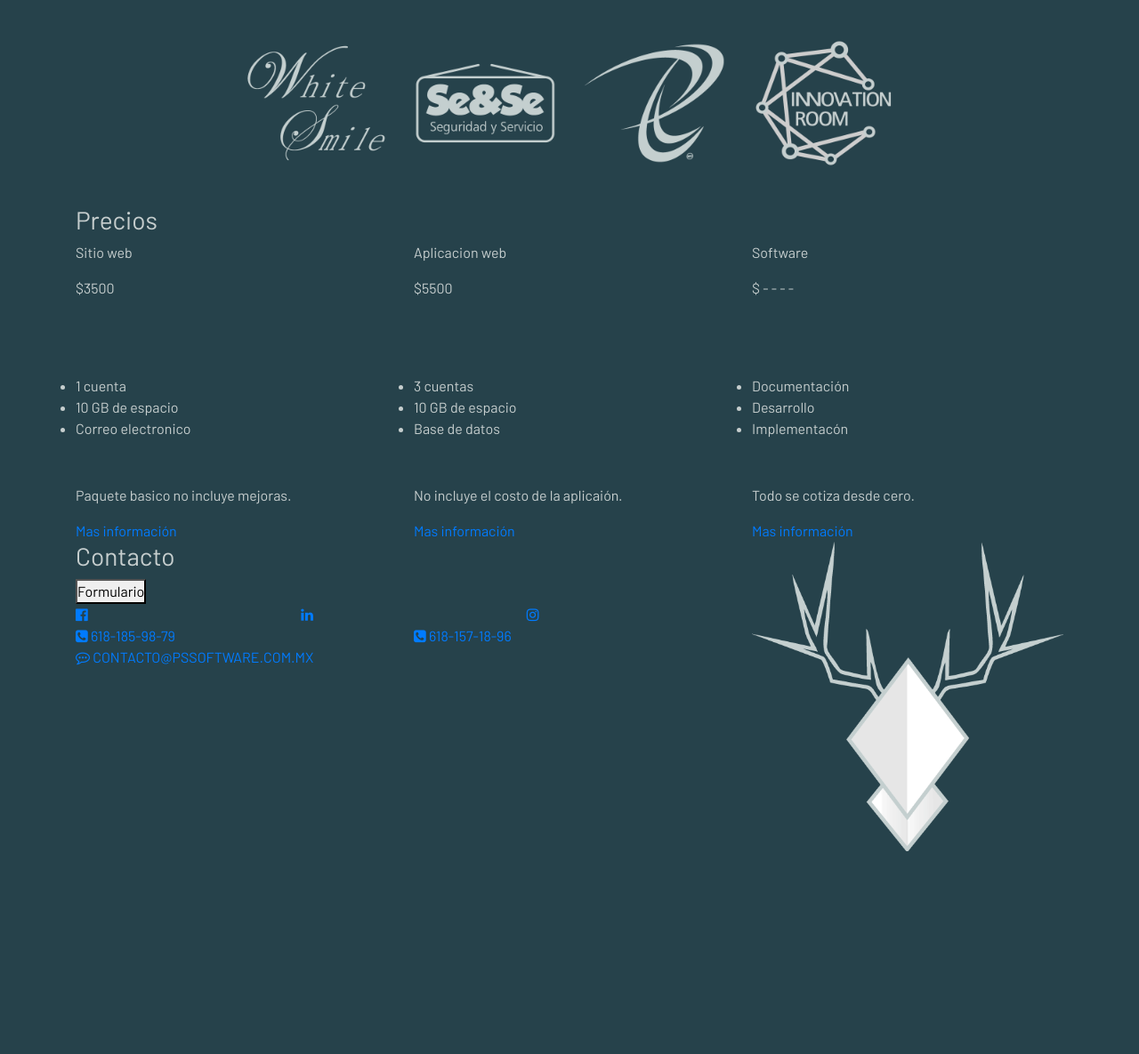
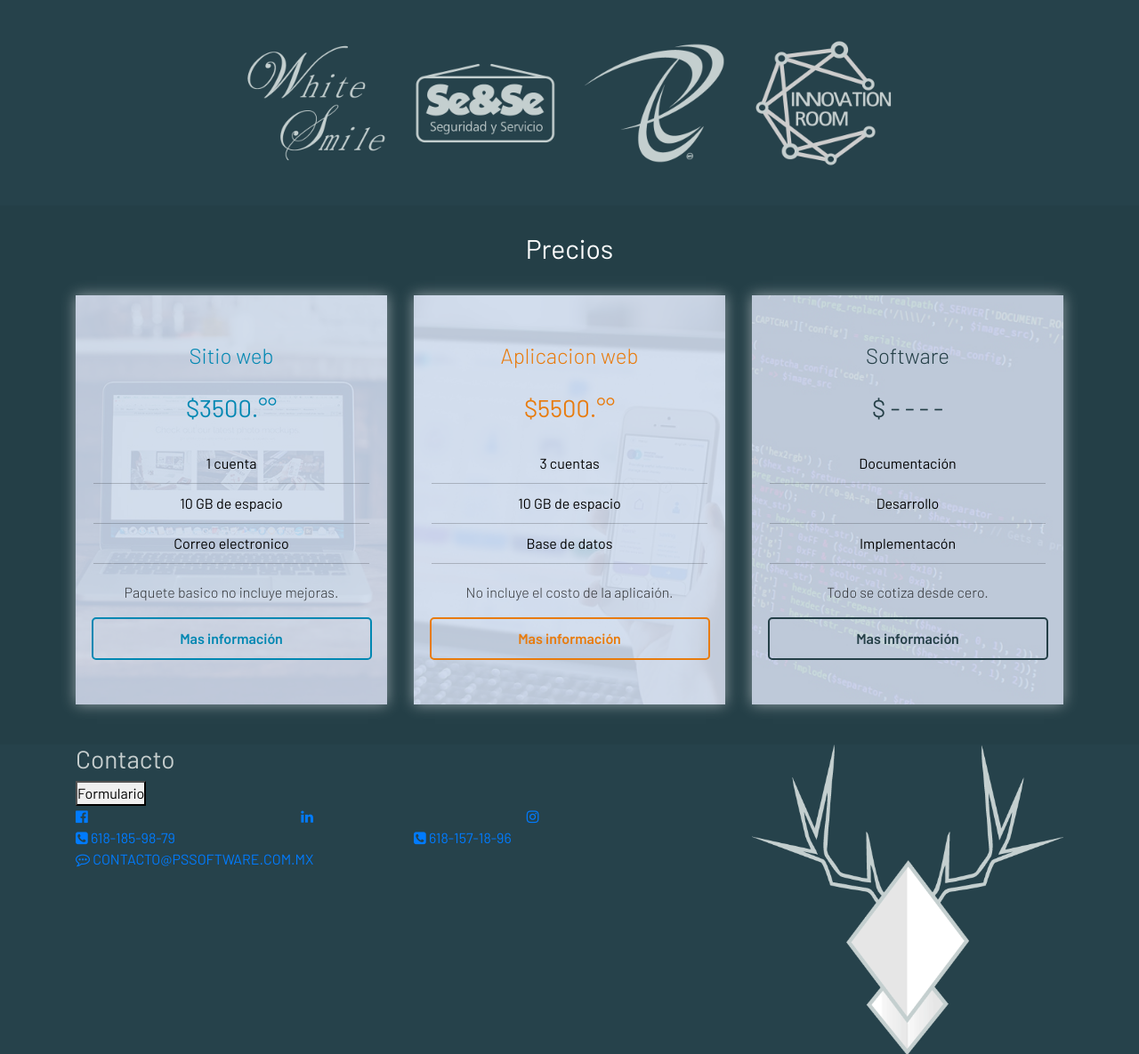
Before and after one commit to EdgarMijares/PSSWebSite, a PHP site: page / in a window 1280 px wide. Shown: the part 2503-3688 px from the top of the page at 89% size. Before the commit the page ends 3460 px from the top, so only its background shows below. Run offline with PHP 8.4, Linux system fonts and the light colour scheme; some libraries are stand-ins or nearby versions.

Commit message:
Terminar estilos costos

```diff
--- a/css/estilos.css
+++ b/css/estilos.css
@@ -83,6 +83,8 @@ header {
     header .filtro .contenedor_logo_menu .contenedor-btns a {
       width: 300px; } }
 @media screen and (max-width: 500px) {
+  header .filtro .contenedor_logo_menu .menu {
+    text-align: center; }
   header .filtro .textos .primera_linea {
     letter-spacing: 4px; }
   header .filtro .textos .contenedor-btns a {
@@ -128,6 +130,101 @@ header {
     font-weight: 400;
     font-size: 30px;
     margin-bottom: 35px; }
+.main .precios {
+  background: #243F47;
+  padding: 30px 0; }
+  .main .precios .titulo {
+    color: #FFF;
+    text-align: center;
+    font-weight: 400;
+    font-size: 30px;
+    margin-bottom: 35px; }
+  .main .precios .plan {
+    background: #F5F5F5;
+    color: #000;
+    text-align: center;
+    font-weight: 300;
+    -webkit-box-shadow: 0 0 15px 0 rgba(255, 255, 255, 0.5);
+    box-shadow: 0 0 15px 0 rgba(255, 255, 255, 0.5);
+    margin-bottom: 15px; }
+    .main .precios .plan .nombre {
+      font-size: 1.5em;
+      line-height: 1.5em;
+      margin-bottom: 20px; }
+    .main .precios .plan .precio {
+      font-size: 1.7em;
+      margin-bottom: 20px;
+      font-weight: 400; }
+    .main .precios .plan .caracteristicas {
+      list-style: none;
+      padding: 0 20px;
+      margin-bottom: 20px;
+      font-weight: 400; }
+      .main .precios .plan .caracteristicas li {
+        font-size: 1em;
+        padding: 10px;
+        border-bottom: 1px solid rgba(0, 0, 0, 0.2); }
+    .main .precios .plan .nota {
+      color: rgba(0, 0, 0, 0.75); }
+    .main .precios .plan .btn {
+      text-decoration: none;
+      width: 90%;
+      padding: 10px 0;
+      text-align: center;
+      display: inline-block;
+      border-radius: 5px;
+      font-weight: 600; }
+    .main .precios .plan.color1 {
+      background: url(../img/bg/bg-card-1.jpg);
+      background-size: cover;
+      background-position: center center;
+      background-repeat: none; }
+      .main .precios .plan.color1 .filtro {
+        padding: 50px 0;
+        background-color: rgba(207, 219, 237, 0.9); }
+        .main .precios .plan.color1 .filtro .nombre, .main .precios .plan.color1 .filtro .precio {
+          color: #0087B2; }
+        .main .precios .plan.color1 .filtro a {
+          color: #0087B2;
+          border: 2px solid #0087B2; }
+          .main .precios .plan.color1 .filtro a:hover {
+            color: #FFF;
+            background: #0087B2;
+            transition: 0.5s; }
+    .main .precios .plan.color2 {
+      background: url(../img/bg/bg-card-2.jpg);
+      background-size: cover;
+      background-position: center center;
+      background-repeat: none; }
+      .main .precios .plan.color2 .filtro {
+        padding: 50px 0;
+        background-color: rgba(207, 219, 237, 0.9); }
+        .main .precios .plan.color2 .filtro .nombre, .main .precios .plan.color2 .filtro .precio {
+          color: #E87B0C; }
+        .main .precios .plan.color2 .filtro a {
+          color: #E87B0C;
+          border: 2px solid #E87B0C; }
+          .main .precios .plan.color2 .filtro a:hover {
+            color: #FFF;
+            background: #E87B0C;
+            transition: 0.5s; }
+    .main .precios .plan.color3 {
+      background: url(../img/bg/bg-card-3.jpg);
+      background-size: cover;
+      background-position: center center;
+      background-repeat: none; }
+      .main .precios .plan.color3 .filtro {
+        padding: 50px 0;
+        background-color: rgba(207, 219, 237, 0.9); }
+        .main .precios .plan.color3 .filtro .nombre, .main .precios .plan.color3 .filtro .precio {
+          color: #243F47; }
+        .main .precios .plan.color3 .filtro a {
+          color: #243F47;
+          border: 2px solid #243F47; }
+          .main .precios .plan.color3 .filtro a:hover {
+            color: #FFF;
+            background: #243F47;
+            transition: 0.5s; }
 
 @media screen and (max-width: 500px) {
   .main .fotos .orden {
--- a/css/individual/_main.sass
+++ b/css/individual/_main.sass
@@ -41,6 +41,101 @@
 			font-weight: 400
 			font-size: 30px
 			margin-bottom: 35px
+	.precios
+		background: #243F47
+		padding: 30px 0
+		.titulo
+			color: #FFF
+			text-align: center
+			font-weight: 400
+			font-size: 30px
+			margin-bottom: 35px
+		.plan
+			background: #F5F5F5
+			color: #000
+			text-align: center
+			font-weight: 300
+			-webkit-box-shadow: 0 0 15px 0 rgba(255,255,255,.5)
+			box-shadow: 0 0 15px 0 rgba(255,255,255,.5)
+			margin-bottom: 15px
+			.nombre
+				font-size: 1.5em
+				line-height: 1.5em
+				margin-bottom: 20px
+			.precio
+				font-size: 1.7em
+				margin-bottom: 20px
+				font-weight: 400
+			.caracteristicas
+				list-style: none
+				padding: 0 20px
+				margin-bottom: 20px
+				font-weight: 400
+				li
+					font-size: 1em
+					padding: 10px
+					border-bottom: 1px solid rgba(0,0,0,.2)
+			.nota
+				color: rgba(0,0,0,.75)
+			.btn
+				text-decoration: none
+				width: 90%
+				padding: 10px 0
+				text-align: center
+				display: inline-block
+				border-radius: 5px
+				font-weight: 600
+			&.color1
+				background: url(../img/bg/bg-card-1.jpg)
+				background-size: cover
+				background-position: center center
+				background-repeat: none
+				.filtro
+					padding: 50px 0
+					background-color: rgba(207,219,237,.9)
+					.nombre, .precio
+						color: #0087B2
+					a
+						color: #0087B2
+						border: 2px solid #0087B2
+						&:hover
+							color: #FFF
+							background: #0087B2
+							transition: .5s
+			&.color2
+				background: url(../img/bg/bg-card-2.jpg)
+				background-size: cover
+				background-position: center center
+				background-repeat: none
+				.filtro
+					padding: 50px 0
+					background-color: rgba(207,219,237,.9)
+					.nombre, .precio
+						color: #E87B0C
+					a
+						color: #E87B0C
+						border: 2px solid #E87B0C
+						&:hover
+							color: #FFF
+							background: #E87B0C
+							transition: .5s
+			&.color3
+				background: url(../img/bg/bg-card-3.jpg)
+				background-size: cover
+				background-position: center center
+				background-repeat: none
+				.filtro
+					padding: 50px 0
+					background-color: rgba(207,219,237,.9)
+					.nombre, .precio
+						color: #243F47
+					a
+						color: #243F47
+						border: 2px solid #243F47
+						&:hover
+							color: #FFF
+							background: #243F47
+							transition: .5s
 
 @media screen and (max-width: 500px)
 	.main
@@ -59,4 +154,3 @@
 			.parrafo
 				.delete_responsive
 					display: none
-			.thumb
--- a/css/individual/_menu.sass
+++ b/css/individual/_menu.sass
@@ -83,6 +83,9 @@ header
 @media screen and (max-width: 500px)
 	header
 		.filtro
+			.contenedor_logo_menu
+				.menu
+					text-align: center
 			.textos
 				.primera_linea
 					letter-spacing: 4px
--- a/index.php
+++ b/index.php
@@ -148,18 +148,21 @@
 			</div>
 		</div>
 
+		<!--div class="productos"><div-->
+
 		<div class="precios">
 			<div class="container">
 				<div class="row">
 					<div class="col-md-12">
-						<h3>Precios</h3>
+						<h3 class="titulo">Precios</h3>
 					</div>
 				</div>
 				<div class="row">
 					<div class="precio col-md-4 col-12">
 						<div class="plan color1">
+							<div class="filtro">
 								<p class="nombre">Sitio web</p>
-							<p class="precio">$3500</p>
+								<p class="precio">$3500.°°</p>
 								<ul class="caracteristicas">
 									<li>1 cuenta</li>
 									<li>10 GB de espacio</li>
@@ -169,10 +172,12 @@
 								<a href="#" class="btn">Mas información</a>
 							</div>
 						</div>
+					</div>
 					<div class="precio col-md-4 col-12">
 						<div class="plan color2">
+							<div class="filtro">
 								<p class="nombre">Aplicacion web</p>
-							<p class="precio">$5500</p>
+								<p class="precio">$5500.°°</p>
 								<ul class="caracteristicas">
 									<li>3 cuentas</li>
 									<li>10 GB de espacio</li>
@@ -182,8 +187,10 @@
 								<a href="#" class="btn">Mas información</a>
 							</div>
 						</div>
+					</div>
 					<div class="precio col-md-4 col-12">
 						<div class="plan color3">
+							<div class="filtro">
 								<p class="nombre">Software</p>
 								<p class="precio">$ - - - -</p>
 								<ul class="caracteristicas">
@@ -193,6 +200,7 @@
 								</ul>
 								<p class="nota">Todo se cotiza desde cero.</p>
 								<a href="#" class="btn">Mas información</a>
+							</div>
 						</div>
 					</div>
 				</div>
```
Also changed, not shown: img/bg/bg-card-1.jpg (added), img/bg/bg-card-2.jpg (added), img/bg/bg-card-3.jpg (added), 1 other file. Lines whose indentation alone changed are shown as unchanged.
